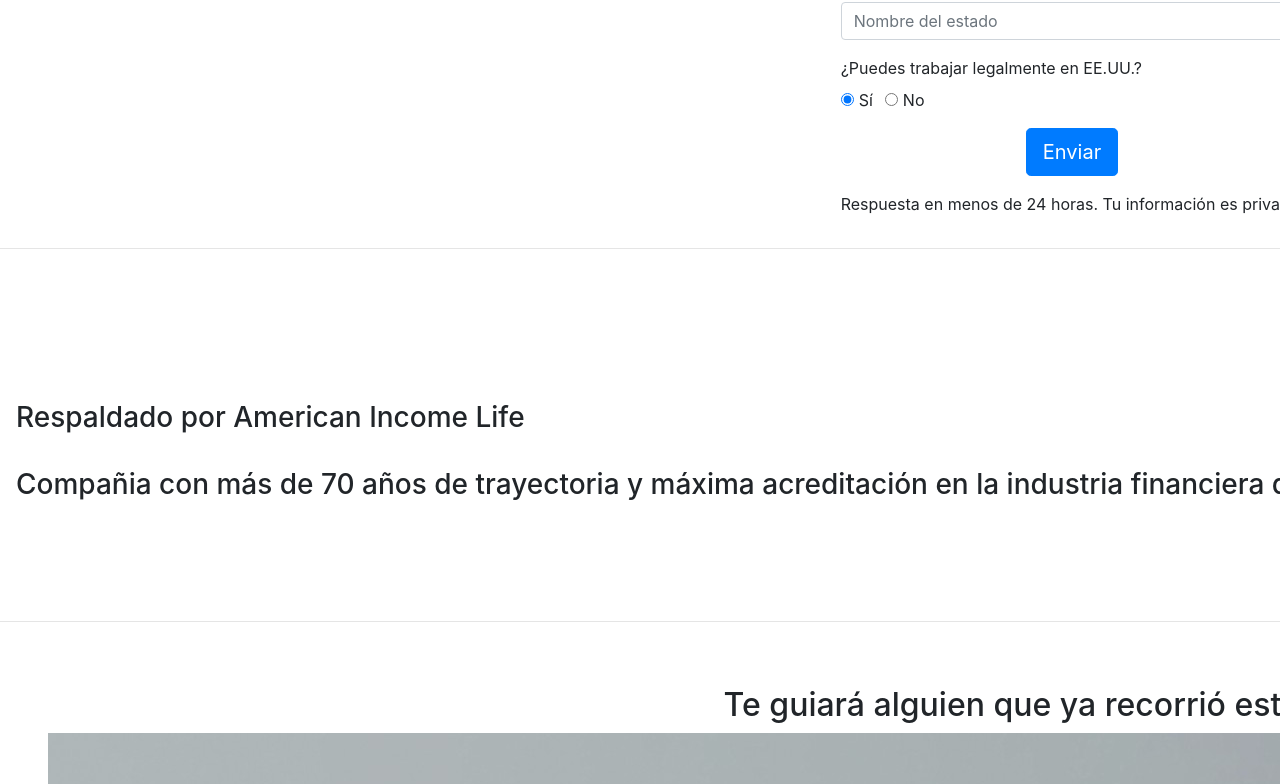
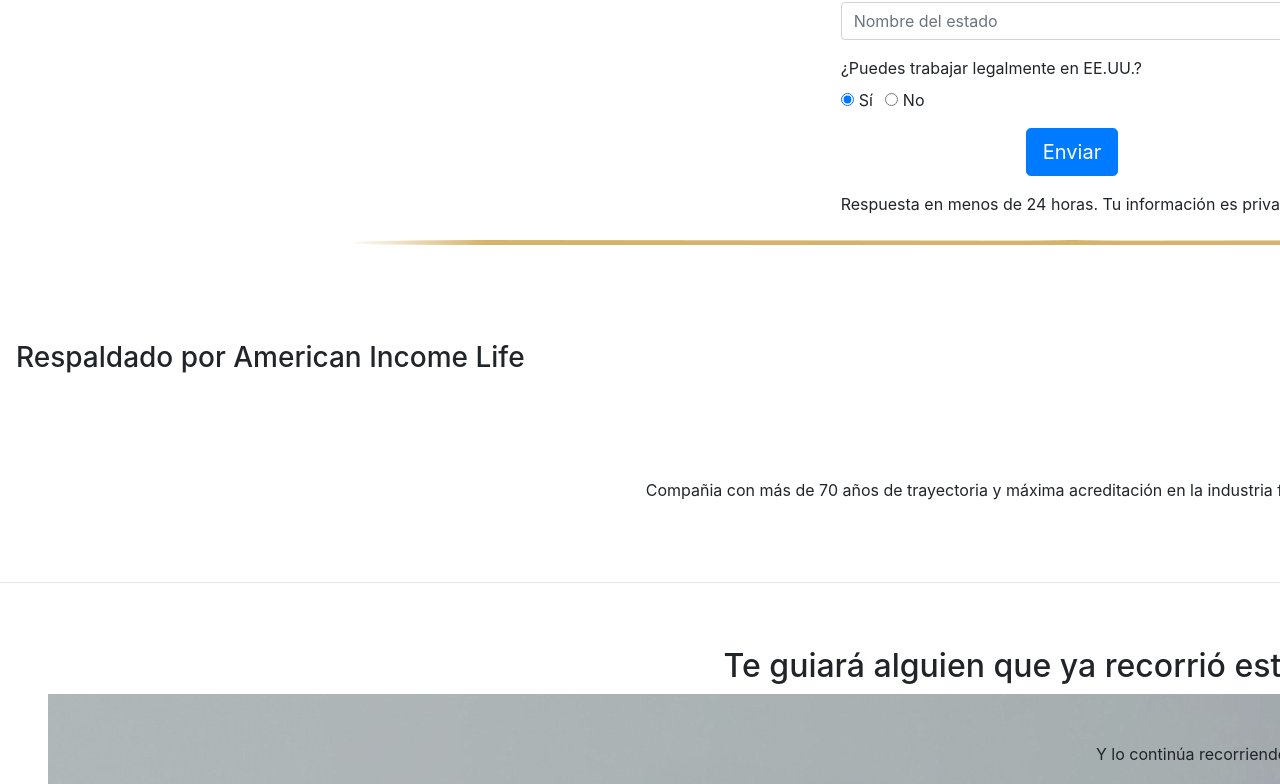
Before and after one commit to HSoftware/irazuLanding, a React (Vite) app: page / in a window 1280 px wide. Shown: the part 1620-2404 px from the top of the page. Built offline with nearby package versions, Linux system fonts and the light colour scheme; the HTML template or start-up script is replaced by a standard one.

Commit message:
Actualizado hasta Respaldo movile-first

```diff
--- a/src/App.jsx
+++ b/src/App.jsx
@@ -17,7 +17,6 @@ function App() {
       <Header />
       <Enganche />
       <Formulario />
-      <hr />
       <Respaldo />
       <hr />
       <PropuestaValor />
--- a/src/sections/Formulario.jsx
+++ b/src/sections/Formulario.jsx
@@ -26,6 +26,7 @@ export default function Formulario() {
 
 
     return (
+        <div className="formulario-section">
             <section id="form-aplicar" className="formulario d-flex flex-column align-items-center ">
 
                 <div className="preguntas">
@@ -135,6 +136,7 @@ export default function Formulario() {
 
                 </div>
             </section>
+        </div>
 
     )
 }
--- a/src/sections/Respaldo.jsx
+++ b/src/sections/Respaldo.jsx
@@ -1,13 +1,19 @@
+import separador02 from "../assets/images/separador02.png"
 
 
 export default function Respaldo() {
 return (
-  <div className="respaldo mt-5 pt-2 pb-5">
+  <div className="respaldo pt-2 pb-5">
+    <img src={separador02} alt="" className="separador02 img-fluid mx-auto d-block"/>
+
       <h3 className="mt-5 px-3 py-md-5">
           Respaldado por American Income Life
-          <br /><br />
+        </h3>
+        <br /><br />
+        <p className="text-center">
           Compañia con más de 70 años de trayectoria y máxima acreditación en la industria financiera de Estados Unidos
-      </h3>
+        </p>
+
   </div>
   )
 }
--- a/src/styles/global.css
+++ b/src/styles/global.css
@@ -7,6 +7,7 @@
 --alice_color: white;  /* aliceblue */
 --level5_color: #62a8a5;
 --gold_color: #af924c;
+--beige_color: #D6C3B9;
 }
 
 html {
@@ -38,8 +39,9 @@ h2 {
 }
 
 h3 {
+    font-family: "DM Sans", sans-serif;
     font-size: 1.8rem;
-    font-weight: 700;
+    font-weight: 600;
     text-align: center;
 }
 
@@ -75,22 +77,29 @@ p, li, a, label {
 
 
 /* ********** FORMULARIO ********** */
-.formulario {
-    background-color: var(--alice_color);
+.formulario-section{
+    padding: 24px 0px;
+    background-color: var(--primary-color);
+    display: flex;
+    justify-content: center;
 }
 
-.formulario .preguntas {
+.formulario {
+    width: 70%;
     margin: 0 auto;
-    padding: 5rem 5rem 1rem;
-    background-color: var(--alice_color);
-    color: var(--level2_color);
-    width: 95%;
+    border: 1px solid var(--gold_color);
+    border-radius: 1rem;
     min-width: 360px;
     max-width: 540px;
-    border-top: 1rem solid ;
-    border-bottom: 1rem solid;
-    border-left: 3rem solid;
-    border-right: 3rem solid;
+}
+.formulario .preguntas {
+    padding: 3rem;
+    background-color: var(--beige_color);
+    color: var(--level2_color);
+    width: 100%;
+    min-width: 360px;
+    max-width: none;
+    border: 5px solid;
     border-radius: 1rem;
 
 }
@@ -111,8 +120,8 @@ p, li, a, label {
 
 /* ********** PROPUESTA ********** */
 .respaldo {
-    background-color: var(--level2_color);
-    color: var(--alice_color);
+    background-color: var(--primary-color);
+    color: var(--gold_color);
 }
 
 
```
Lines whose indentation alone changed are shown as unchanged.
